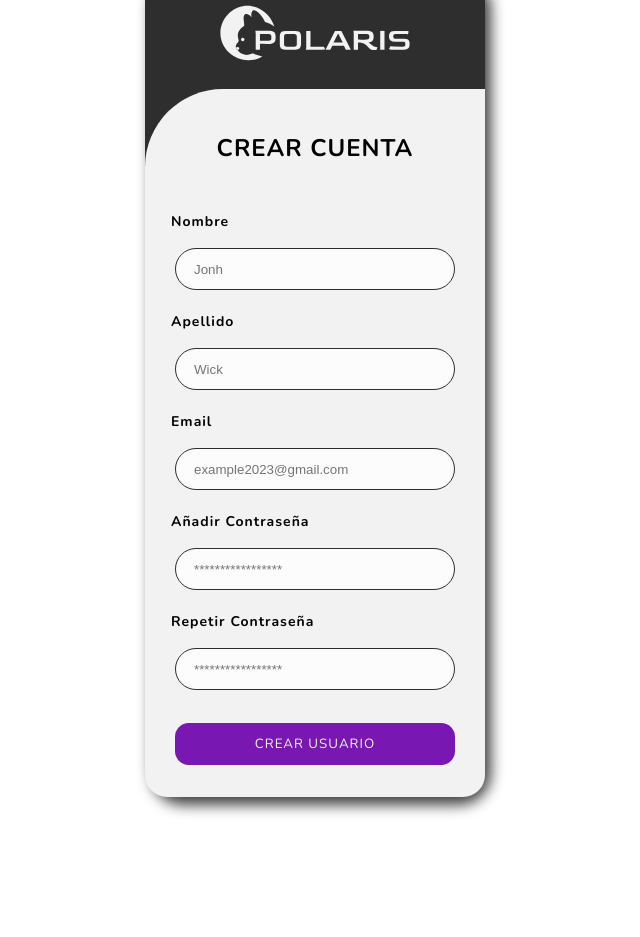
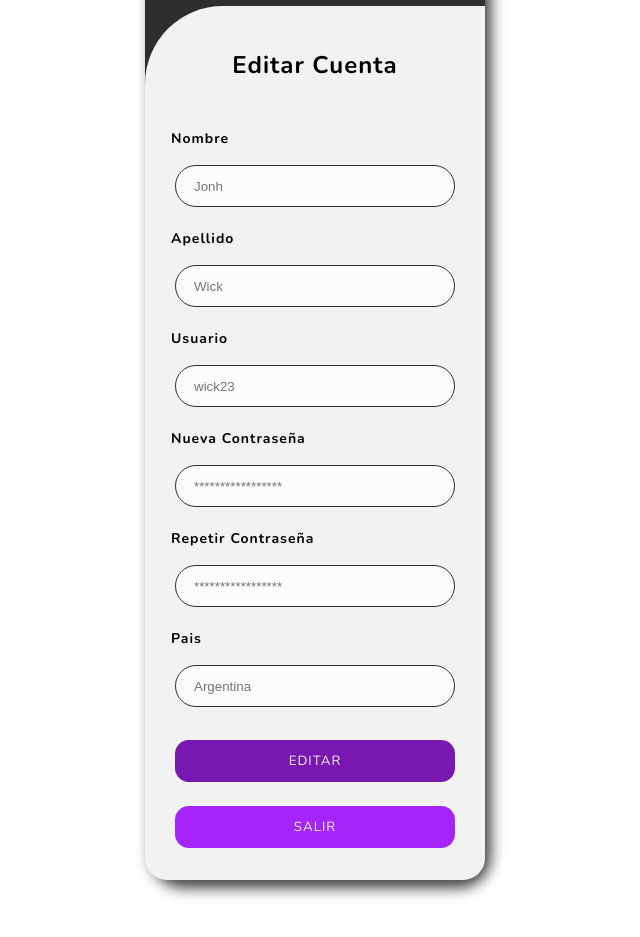
Before and after one commit to RireyesDev/PolarisStore_ER-147, a Next.js app: page / in a window 1280 px wide. Shown: the part 333-1270 px from the top of the page, without its empty margins (325-965 px from the left). Built offline with nearby package versions, Linux system fonts and the light colour scheme.

Commit message:
[Update] Cree por segunda vez la card de Editar Cuenta

```diff
--- a/src/app/page.tsx
+++ b/src/app/page.tsx
@@ -12,12 +12,13 @@ import { TitleCard } from '@/components/TitleCard'
 import { DivContainer } from '@/styles/DivContainer'
 import { CardLogIn } from '@/components/Card_LogIn'
 import { CardSignIn } from '@/components/Card_SignIn'
+import { CardEditAccount } from '@/components/Card_EditAccount'
 
 export default function Home() {
   return (
     <main className={styles.main}>
       <GlobalStyles/>
-      <CardSignIn></CardSignIn>
+      <CardEditAccount></CardEditAccount>
     </main>
   )
 }
--- /dev/null
+++ b/src/components/Card_EditAccount.tsx
@@ -0,0 +1,31 @@
+import React from "react";
+import { PolarisCard } from "./PolarisCard";
+import { TitleCard } from "./TitleCard";
+import { TextBox } from "./TextBox";
+import { DivContainer } from "@/styles/DivContainer";
+import { PrimaryButton } from "./PrimaryButton";
+import { SecondaryButton } from "./SecondaryButton";
+
+
+
+const CardEditAccount = () => {
+
+    return(
+        <PolarisCard>
+            <TitleCard title="Editar Cuenta"></TitleCard>
+            <DivContainer>
+                <TextBox title="Nombre" placeHolder="Jonh"></TextBox>
+                <TextBox title="Apellido" placeHolder="Wick"></TextBox>
+                <TextBox title="Usuario" placeHolder="wick23"></TextBox>
+                <TextBox title="Nueva Contraseña" placeHolder="*****************" type="password"></TextBox>
+                <TextBox title="Repetir Contraseña" placeHolder="*****************" type="password"></TextBox>
+                <TextBox title="Pais" placeHolder="Argentina"></TextBox>
+            </DivContainer>
+            <PrimaryButton>EDITAR</PrimaryButton>
+            <SecondaryButton>SALIR</SecondaryButton>
+        </PolarisCard>
+    );
+}
+
+
+export { CardEditAccount }
```
